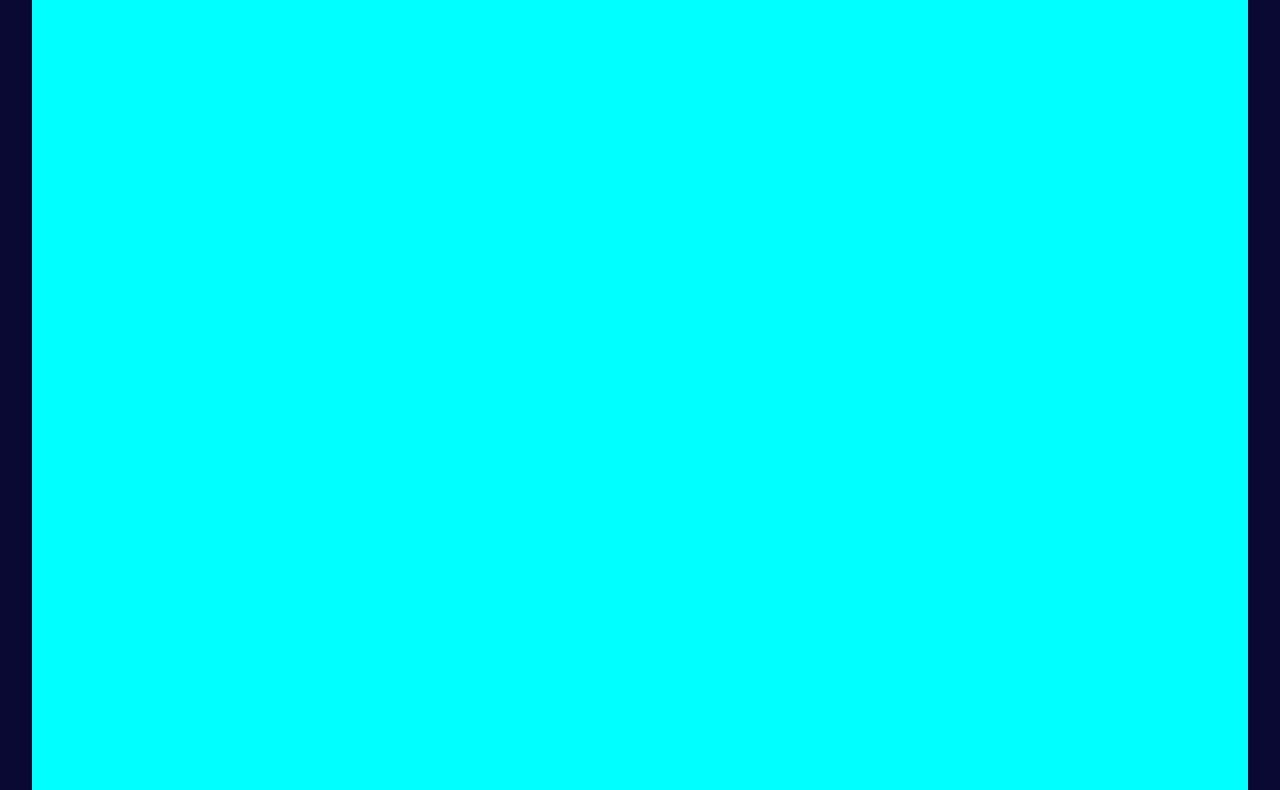
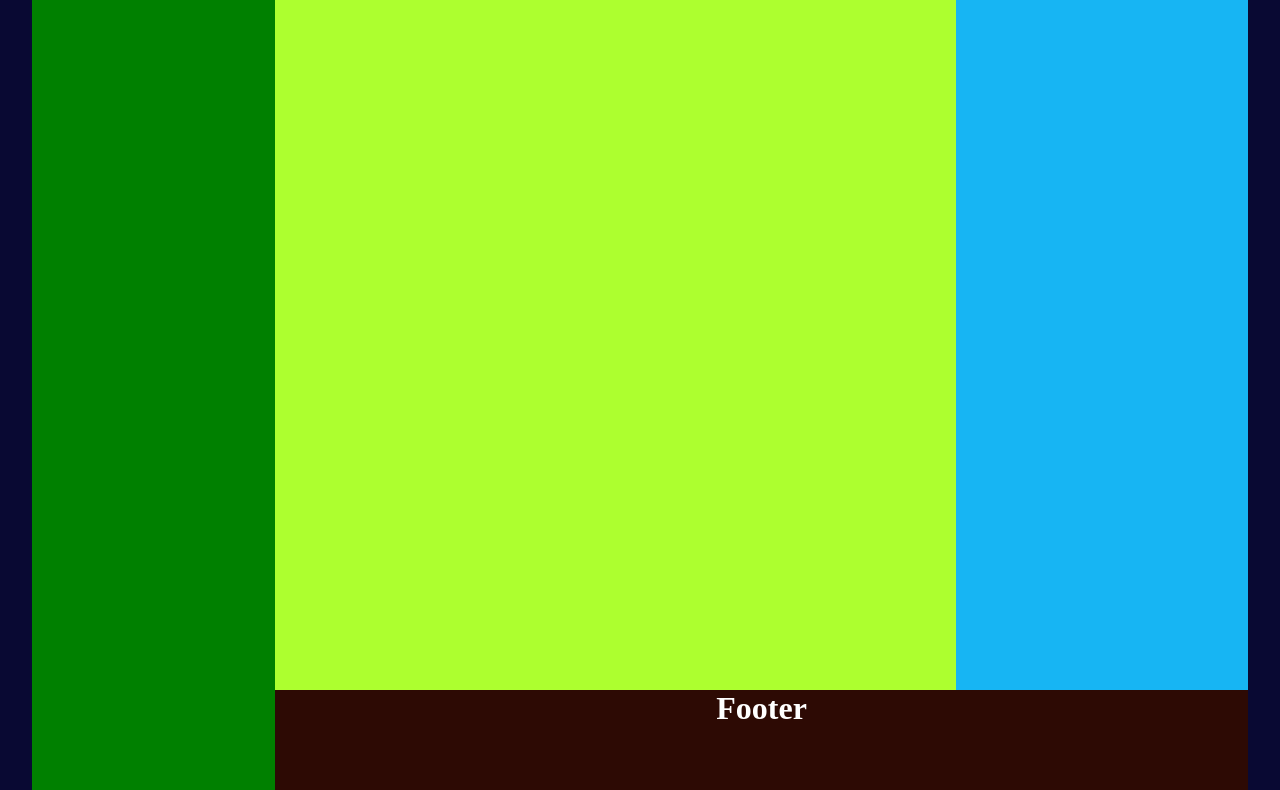
Before and after one commit to Gircsi117/layout_elrendezes_flex, a plain HTML site: page index.html in a window 1280 px wide. Shown: the part 710-1500 px from the top of the page. Drawn offline with Linux system fonts and the light colour scheme.

Commit message:
Elrendezés beállítása

```diff
--- a/index.html
+++ b/index.html
@@ -18,12 +18,15 @@
         <div class="nav">
             <h1>Nav</h1>
         </div>
-        <div class="article">
+        <div class="tartalom">
+            <div class="article">
             <h1>Article</h1>
         </div>
         <div class="asside">
             <h1>Asside</h1>
         </div>
+        </div>
+
         <footer>
             <h1>Footer</h1>
         </footer>
--- a/style.css
+++ b/style.css
@@ -20,13 +20,12 @@ body{
 
 /*Alap formázásai*/
 .alap{
-    flex-direction: column;
-    min-height: 1500px;
+    flex-flow: column wrap;
+    height: 1500px;
     margin: auto;
     width: 1300px;
     background-color: aqua;
     display: flex;
-    flex-wrap: wrap;
     align-items: flex-start;
 }
 
@@ -34,7 +33,7 @@ body{
 header{
     background-color: rgb(45, 10, 4);
     width: 80%;
-
+    height: 100px;
 }
 
 /*Nav bar formázásai*/
@@ -43,21 +42,33 @@ header{
     background-color: green;
     align-self: stretch;
     width: 20%;
+    height: 1500px;
+}
+
+/*tartalom*/
+.tartalom{
+    display: flex;
+    width: 80%;
 }
 
 /*Article mező formázásai*/
 .article{
     background-color: greenyellow;
+    width: 70%;
+    height: 1300px;
 }
 
 /*Asside mező formázásai*/
 .asside{
     background-color: rgb(23, 181, 243);
+    width: 30%;
 }
 
 /*Footer formázásai*/
 footer{
     background-color: rgb(45, 10, 4);
+    width: 80%;
+    height: 100px;
 }
 
 @media only screen and (max-width: 1365px){
```
